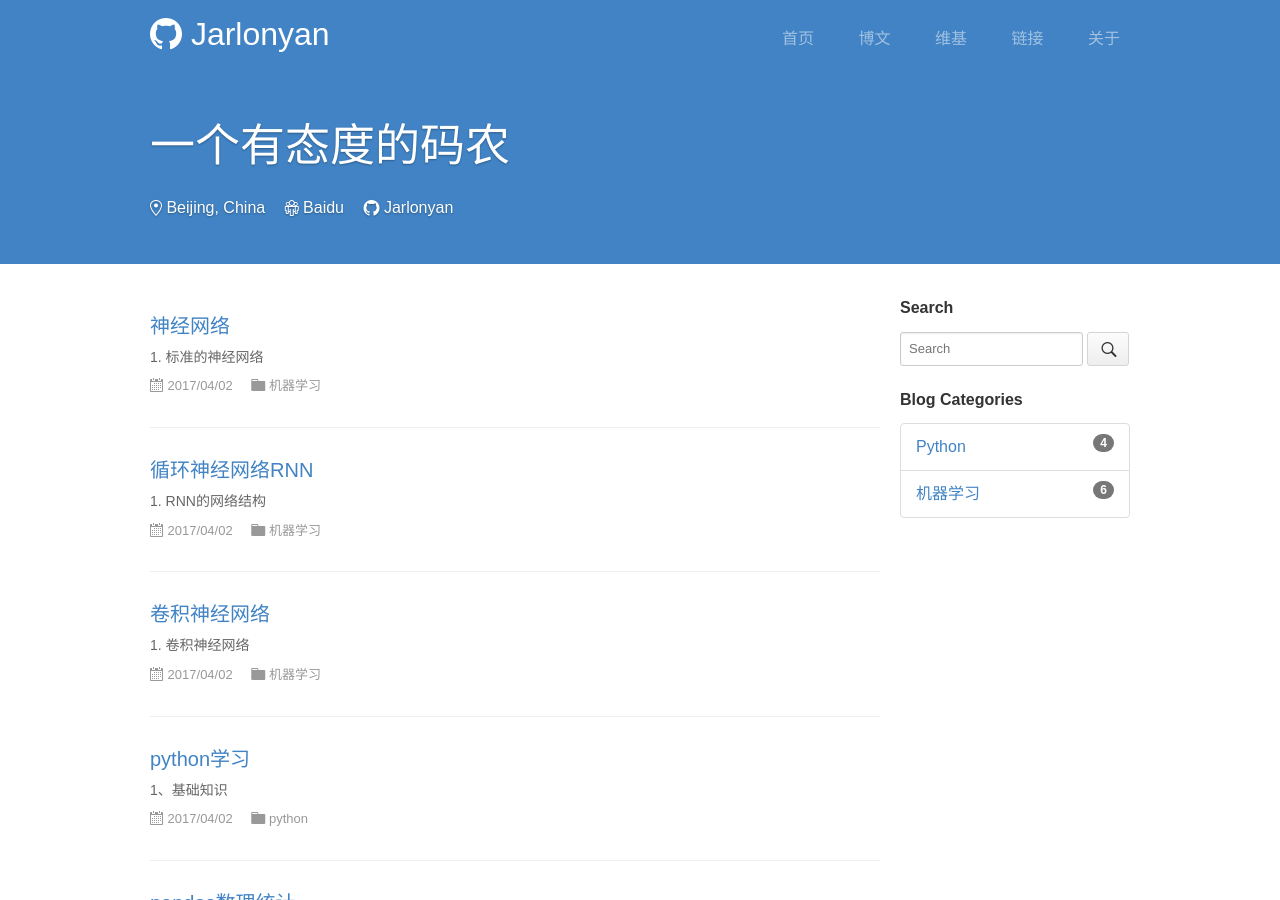
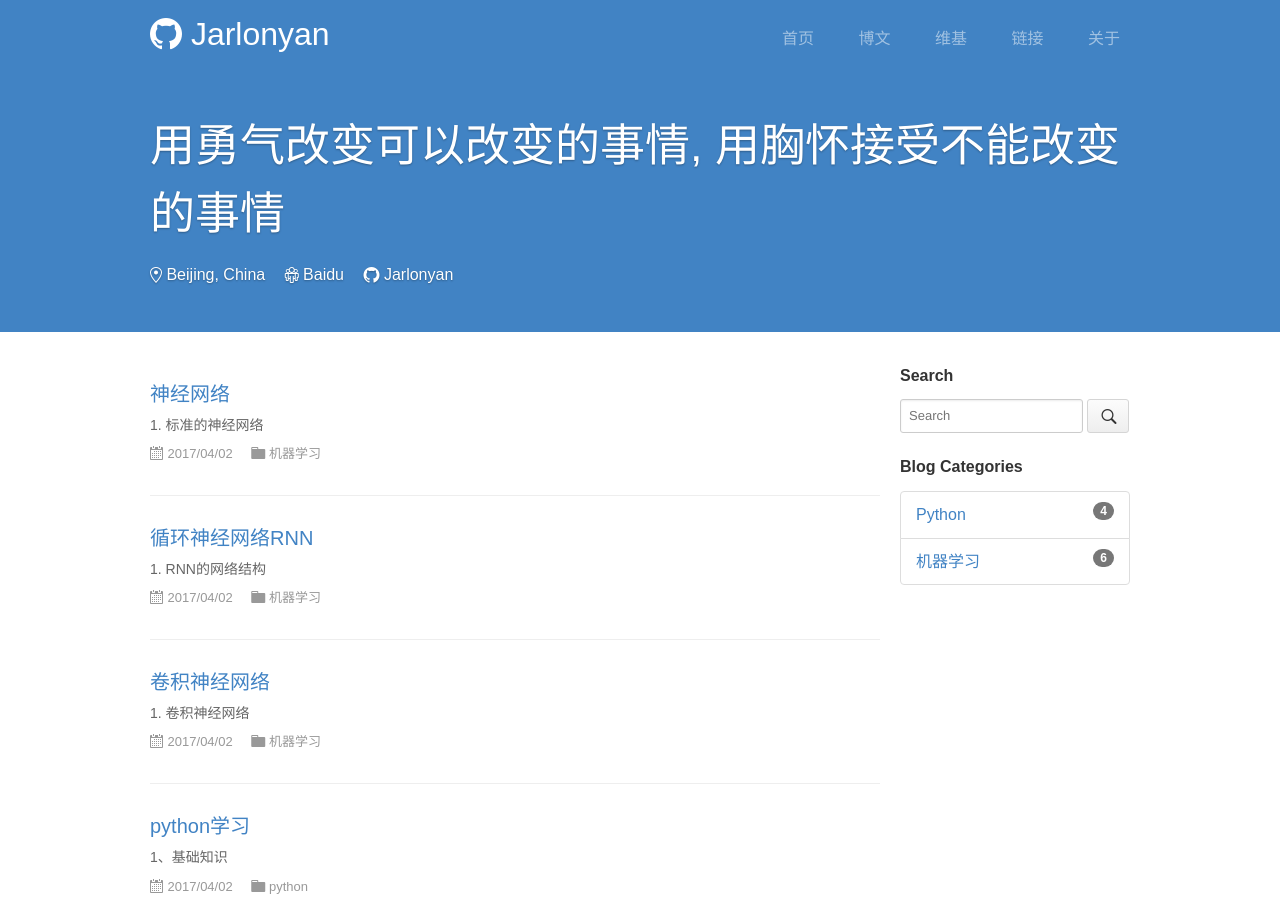
Before and after one commit to Jarlonyan/jarlonyan.github.io, a Jekyll site: the page built from index.html, in a window 1280 px wide and 900 px high. Built offline with Jekyll 4.4.1, drawn with Linux system fonts in a browser that asks for light colours; the list of posts is cut into pages by our own code.

Commit message:
改了首页说说

```diff
--- a/_config.yml
+++ b/_config.yml
@@ -5,7 +5,7 @@ baseurl:
 url: https://jarlonyan.github.io
 date_format: "ordinal"
 title: Jarlonyan
-subtitle: "一个有态度的码农"
+subtitle: "用勇气改变可以改变的事情, 用胸怀接受不能改变的事情"
 description: "Jarlonyan个人博客"
 keywords: Jarlonyan
 favicon: /favicon.ico
```
Also changed, not shown: README.md.
